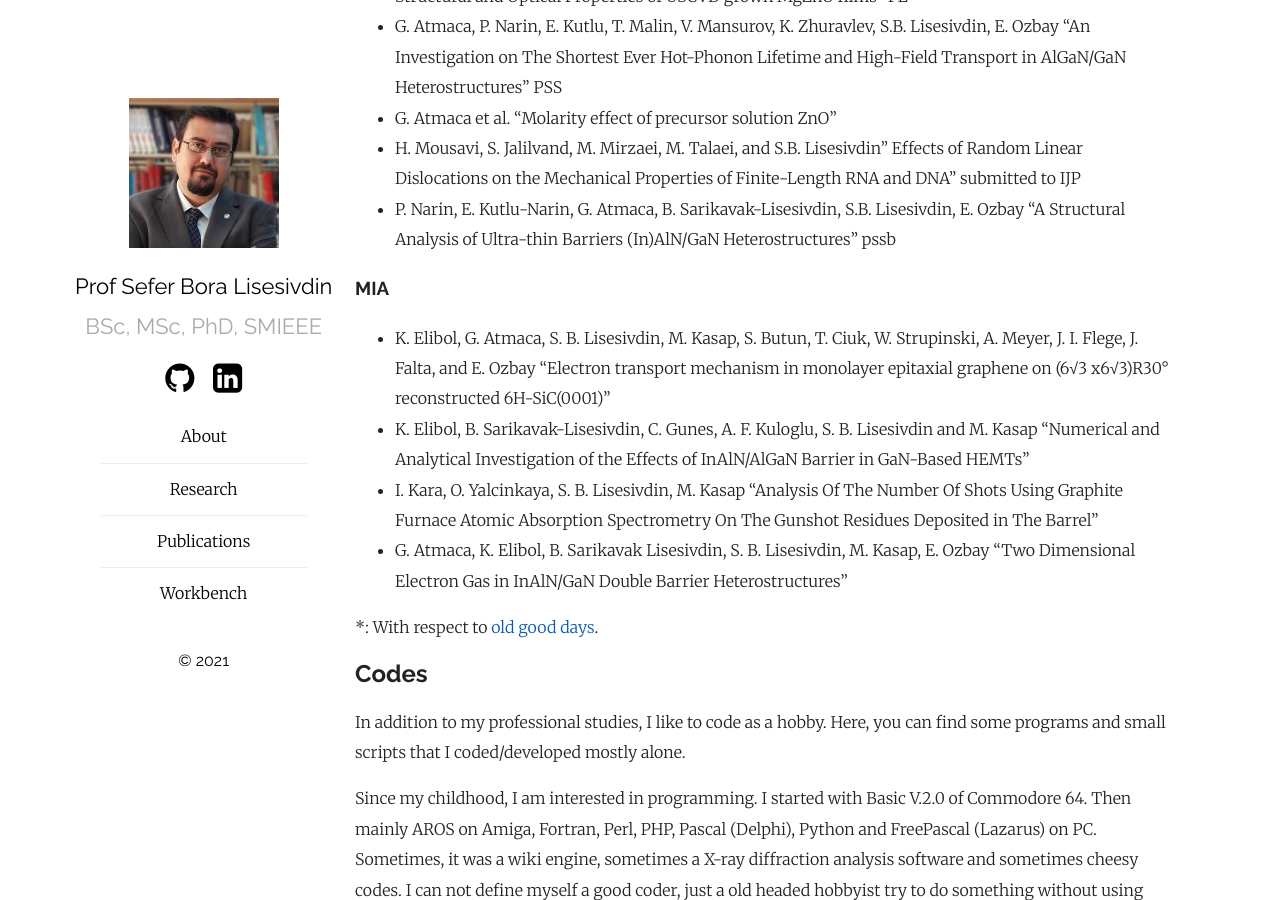
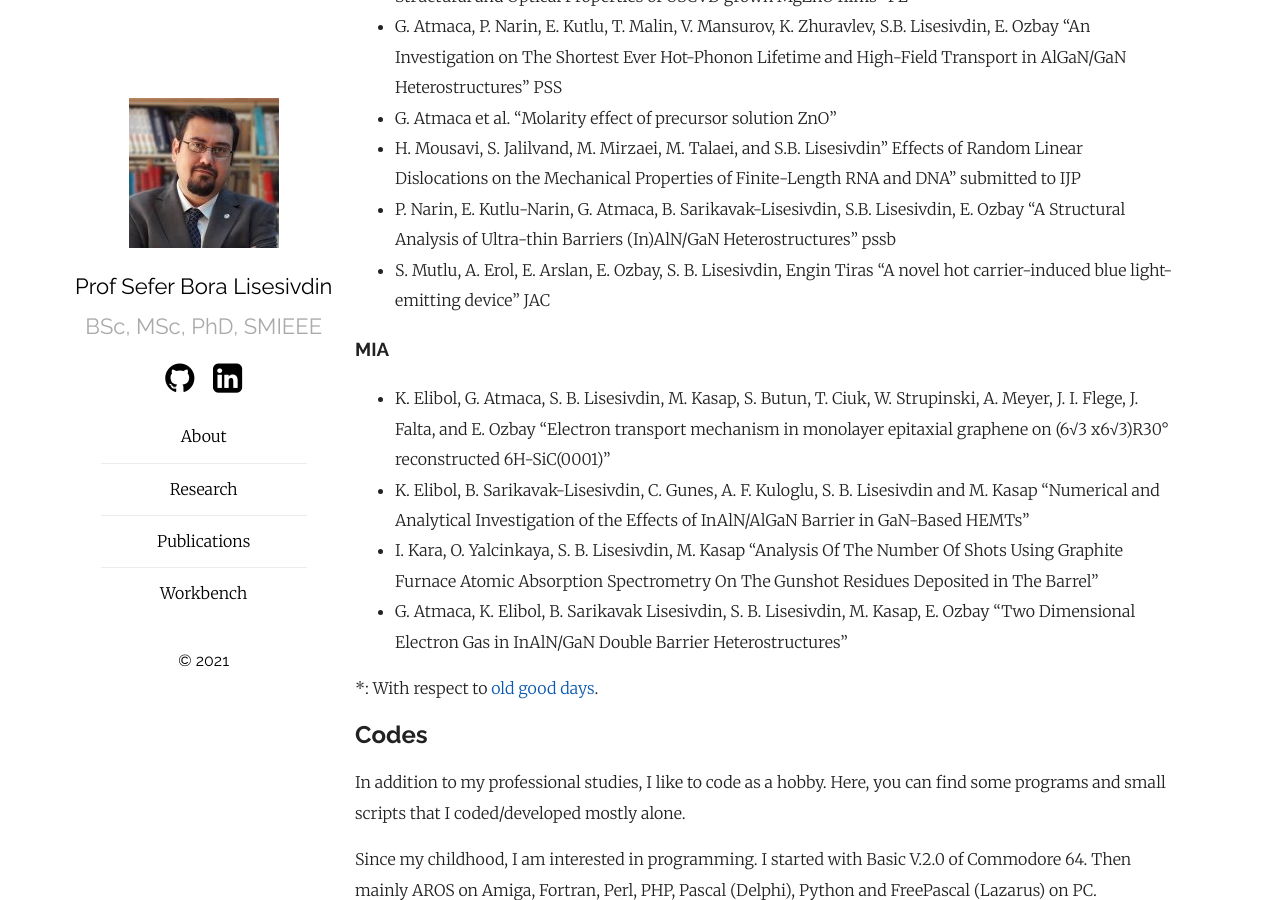
Before and after one commit to sblisesivdin/sblisesivdin.github.io, a Jekyll site: the page built from workbench.md, in a window 1280 px wide and 900 px high, scrolled down 937 px. Built offline with Jekyll 4.4.1, drawn with Linux system fonts in a browser that asks for light colours; our own code applies the rules of GitHub Pages for plain Markdown files.

Commit message:
Update workbench.md

```diff
--- a/workbench.md
+++ b/workbench.md
@@ -22,7 +22,7 @@ You can find published articles at the [Publications](publications.md).
 * G. Atmaca et al. "Molarity effect of precursor solution ZnO"
 * H. Mousavi, S. Jalilvand, M. Mirzaei, M. Talaei, and S.B. Lisesivdin" Effects of Random Linear Dislocations on the Mechanical Properties of Finite-Length RNA and DNA" submitted to IJP
 * P. Narin, E. Kutlu-Narin, G. Atmaca, B. Sarikavak-Lisesivdin, S.B. Lisesivdin, E. Ozbay "A Structural Analysis of Ultra-thin Barriers (In)AlN/GaN Heterostructures" pssb
-
+* S. Mutlu, A. Erol, E. Arslan, E. Ozbay, S. B. Lisesivdin, Engin Tiras "A novel hot carrier-induced blue light-emitting device" JAC
 
 ### MIA
 
```
